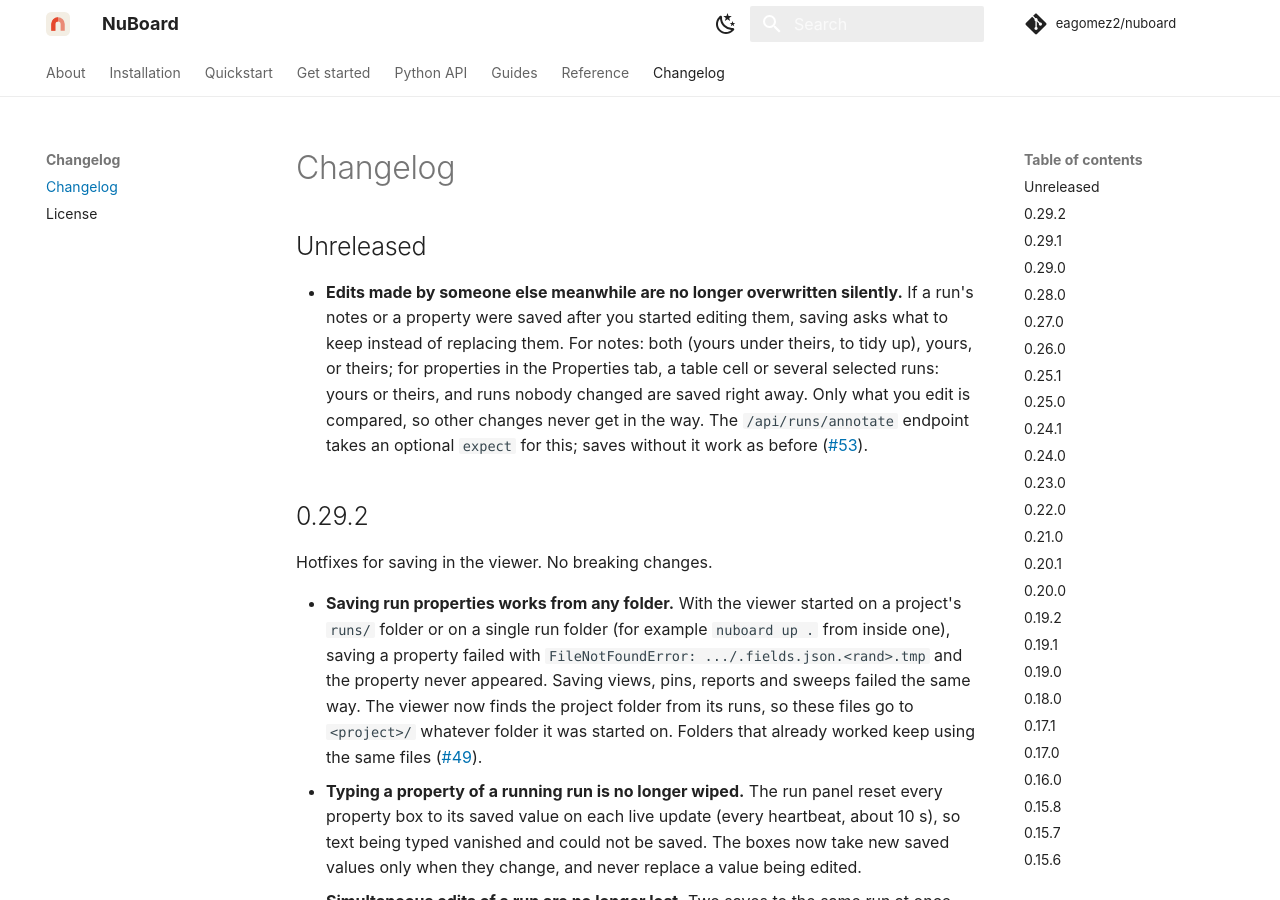
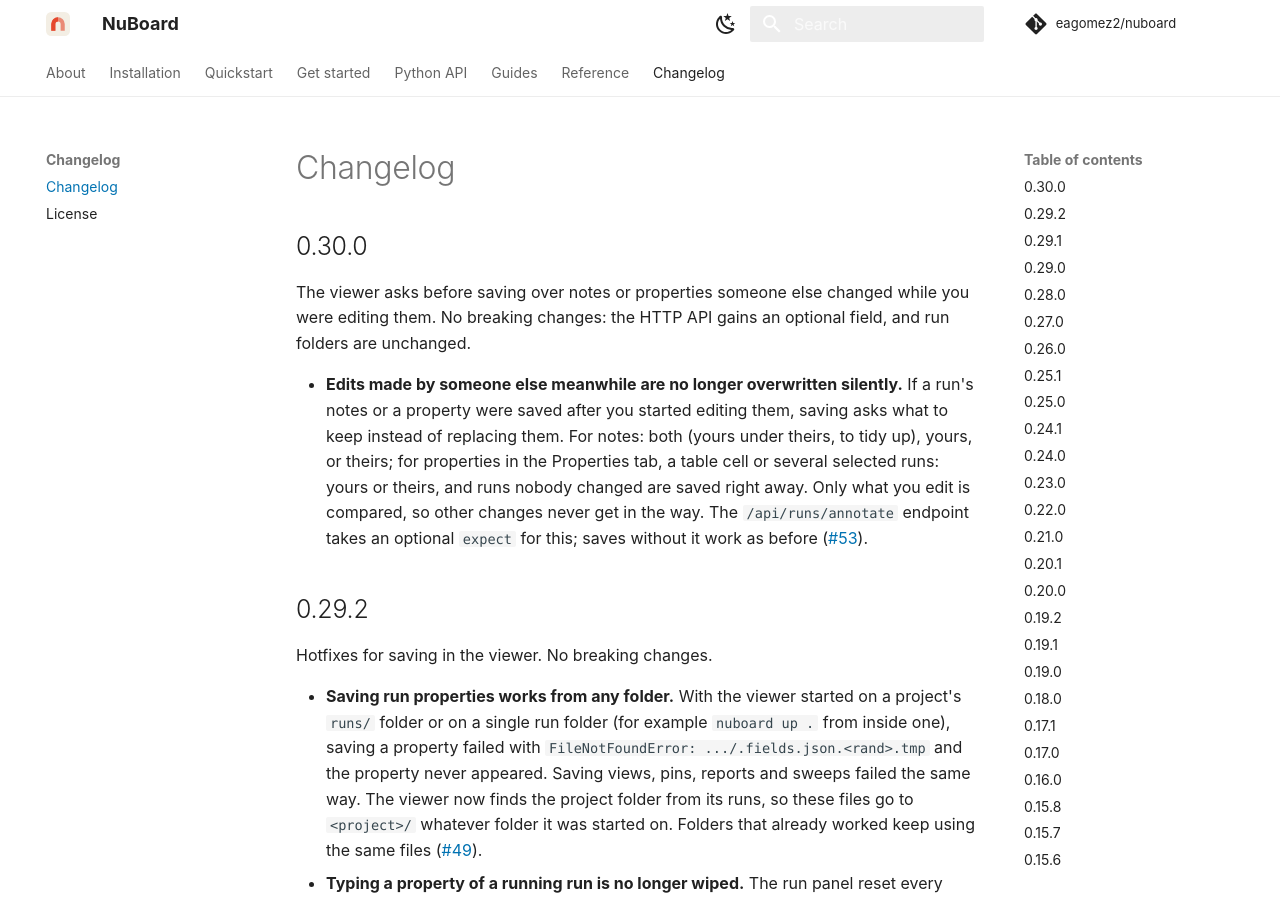
Before and after one commit to eagomez2/nuboard, an MkDocs documentation site: the page built from docs/changelog.md, in a window 1280 px wide and 900 px high. Built offline with MkDocs 1.6.1 and Material for MkDocs 9.7.7, drawn with Linux system fonts in a browser that asks for light colours; comment, search, counter and statistics services are not loaded.

Commit message:
Release 0.30.0: ask before saving over edits made meanwhile
- Viewer: notes and properties saved by someone else after an edit began
  are no longer overwritten silently; saving asks what to keep (#53).
- HTTP API: /api/runs/annotate takes an optional `expect`; saves without it
  work as before. Run folders are unchanged.

````diff
--- a/docs/changelog.md
+++ b/docs/changelog.md
@@ -1,6 +1,10 @@
 # Changelog
 
-## Unreleased
+## 0.30.0
+
+The viewer asks before saving over notes or properties someone else changed
+while you were editing them. No breaking changes: the HTTP API gains an
+optional field, and run folders are unchanged.
 
 - **Edits made by someone else meanwhile are no longer overwritten
   silently.** If a run's notes or a property were saved after you started
--- a/docs/installation.md
+++ b/docs/installation.md
@@ -108,9 +108,9 @@
 
 ```console
 $ nuboard version
-NuBoard 0.29.2 Copyright © 2026 Esteban Gómez (MIT License)
+NuBoard 0.30.0 Copyright © 2026 Esteban Gómez (MIT License)
 $ python -c "import nuboard; print(nuboard.__version__)"
-0.29.2
+0.30.0
 ```
 
 Next, the [Quickstart](quickstart.md) runs the demo and logs a first run.
--- a/docs/reference/cli.md
+++ b/docs/reference/cli.md
@@ -202,6 +202,6 @@
 ```
 
 Print the installed version and copyright, e.g.
-`NuBoard 0.29.2 Copyright © 2026 Esteban Gómez (MIT License)`. From 2027 the
+`NuBoard 0.30.0 Copyright © 2026 Esteban Gómez (MIT License)`. From 2027 the
 years read as a range (`2026–2027`). A console whose encoding lacks `©` or `ó`
 (some Windows code pages) gets `(c)` and `Gomez` instead.
--- a/pyproject.toml
+++ b/pyproject.toml
@@ -1,6 +1,6 @@
 [project]
 name = "nuboard"
-version = "0.29.2"
+version = "0.30.0"
 description = "A fast, local, folder-based experiment tracker and viewer for ML training."
 readme = "README.md"
 requires-python = ">=3.10"
````
Also changed, not shown: 2 other files.
